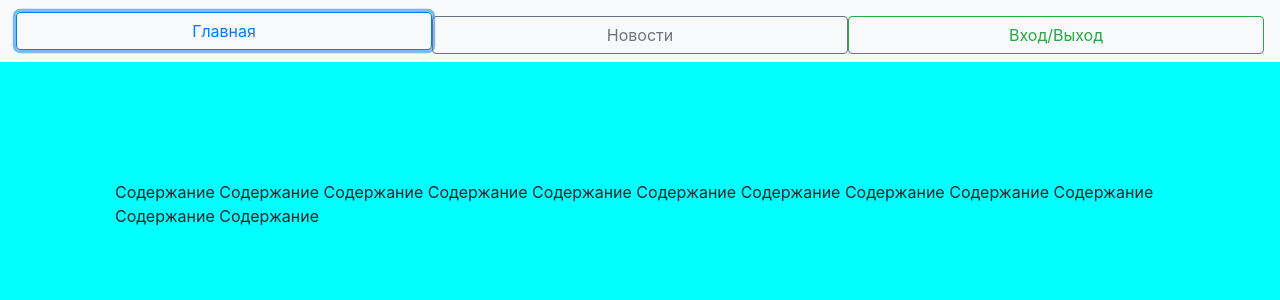
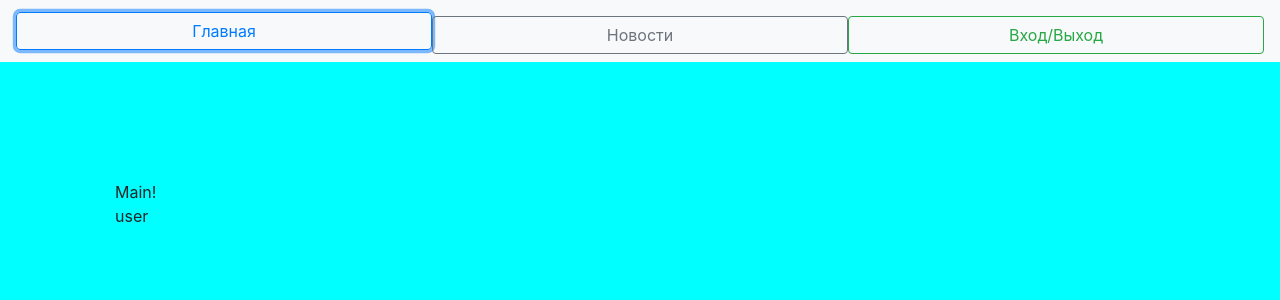
Before and after one commit to AlexeyCherevko1976/testProfilanceGroup, a React (Create React App) app: page / in a window 1280 px wide. Both pictures are taken after a click on the button "Главная". Shown: the top 300 px of the page. Built offline with nearby package versions, Linux system fonts and the light colour scheme.

Commit message:
K-15-7 1 navbar work onClick

```diff
--- a/src/App.js
+++ b/src/App.js
@@ -1,11 +1,40 @@
 import React,{Component} from 'react';
 import './App.css';
 import './bootstrap.css';
+import Main from './Main'
+import News from './News'
+import Intake from './Intake'
 
 class App extends React.Component {
 
 constructor(props){
   super(props);
+  let {status}=this.props;
+  this.state={status: status, page:""};
+  this.clickMain=clickMain.bind(this);
+  this.clickNews=clickNews.bind(this);
+  this.clickIntake=clickIntake.bind(this);
+  function clickMain(e){
+    e.preventDefault();
+    this.setState(state=>({
+      page:"main"
+    }))
+    console.log('handleClick');
+  }
+  function clickNews(e){
+    e.preventDefault();
+    this.setState(state=>({
+      page:"news"
+    }))
+    console.log('handleClick');
+  }
+  function clickIntake(e){
+    e.preventDefault();
+    this.setState(state=>({
+      page:"intake"
+    }))
+    console.log('handleClick');
+  }
 }
 componentDidMount(){
 
@@ -20,9 +49,9 @@ render(){
     <div className="col-12">
       <nav className="navbar navbar-expand-lg navbar-light bg-light fixed-top">
 
-        <button type="button" className="btn btn-outline-primary btn-block ">Главная</button>
-        <button type="button" className="btn btn-outline-secondary btn-block">Новости</button>
-        <button type="button" className="btn btn-outline-success btn-block">Вход/Выход</button>
+        <button type="button" id="Main" className="btn btn-outline-primary btn-block"  onClick={this.clickMain}>Главная</button>
+        <button type="button" className="btn btn-outline-secondary btn-block" onClick={this.clickNews}>Новости</button>
+        <button type="button" className="btn btn-outline-success btn-block" onClick={this.clickIntake}>Вход/Выход</button>
 
       </nav>
     </div>
@@ -31,18 +60,11 @@ render(){
   <div className="row">
     <div className="col-12">
       <div className="App-content">
-        Содержание
-        Содержание
-        Содержание
-        Содержание
-        Содержание
-        Содержание
-        Содержание
-        Содержание
-        Содержание
-        Содержание
-        Содержание
-        Содержание
+        {this.state.page==="main" ? <Main /> :
+         this.state.page==="news" ? <News /> :
+         this.state.page==="intake" ? <Intake /> : ""}
+
+        {this.state.status}
 
       </div>
     </div>
--- /dev/null
+++ b/src/Intake.js
@@ -0,0 +1,38 @@
+import React,{Component} from 'react';
+//import './Main.css';
+//import './bootstrap.css';
+
+
+class Intake extends React.Component {
+
+constructor(props){
+  super(props);
+  //let {status}=this.props;
+  //this.state={status: status, page:""};
+  //this.clickMain=clickMain.bind(this);
+  function clickMain(e){
+    e.preventDefault();
+/*    this.setState(state=>({
+      page:"main"
+    }))*/
+    console.log('intake');
+  }
+
+}
+componentDidMount(){
+
+}
+
+render(){
+  return (
+
+<div className="">
+  Intake!
+</div>
+
+  );
+
+} // render
+} // Main
+
+export default Intake;
--- /dev/null
+++ b/src/Main.js
@@ -0,0 +1,38 @@
+import React,{Component} from 'react';
+//import './Main.css';
+import './bootstrap.css';
+
+
+class Main extends React.Component {
+
+constructor(props){
+  super(props);
+  //let {status}=this.props;
+  //this.state={status: status, page:""};
+  //this.clickMain=clickMain.bind(this);
+  function clickMain(e){
+    e.preventDefault();
+/*    this.setState(state=>({
+      page:"main"
+    }))*/
+    console.log('main');
+  }
+
+}
+componentDidMount(){
+
+}
+
+render(){
+  return (
+
+<div className="">
+  Main!
+</div>
+
+  );
+
+} // render
+} // Main
+
+export default Main;
--- /dev/null
+++ b/src/News.js
@@ -0,0 +1,38 @@
+import React,{Component} from 'react';
+//import './Main.css';
+//import './bootstrap.css';
+
+
+class News extends React.Component {
+
+constructor(props){
+  super(props);
+  //let {status}=this.props;
+  //this.state={status: status, page:""};
+  //this.clickMain=clickMain.bind(this);
+  function clickMain(e){
+    e.preventDefault();
+/*    this.setState(state=>({
+      page:"main"
+    }))*/
+    console.log('news');
+  }
+
+}
+componentDidMount(){
+
+}
+
+render(){
+  return (
+
+<div className="">
+  News!
+</div>
+
+  );
+
+} // render
+} // Main
+
+export default News;
--- a/src/index.js
+++ b/src/index.js
@@ -6,7 +6,7 @@ import App from './App';
 
 ReactDOM.render(
   //<React.StrictMode>
-    <App />
+    <App status="user"/>
  // </React.StrictMode>,
   ,document.getElementById('root')
 );
```
